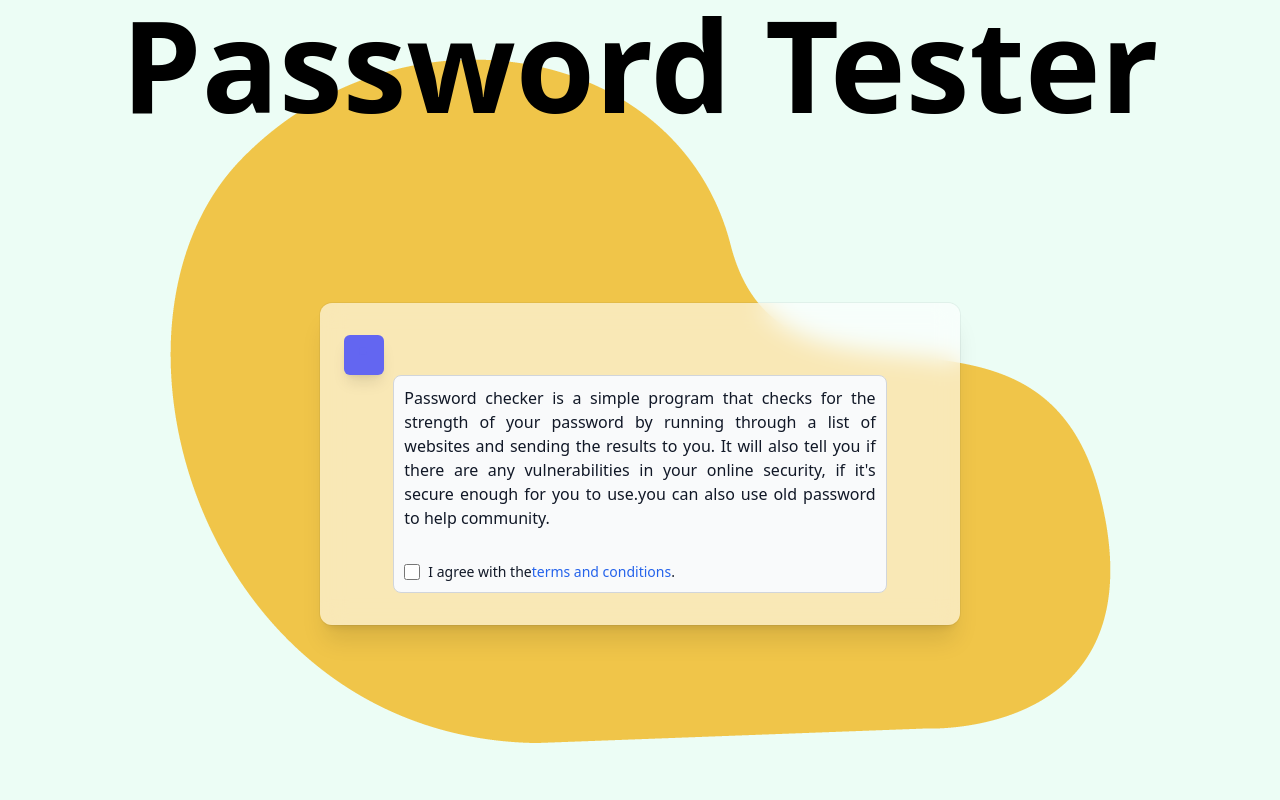
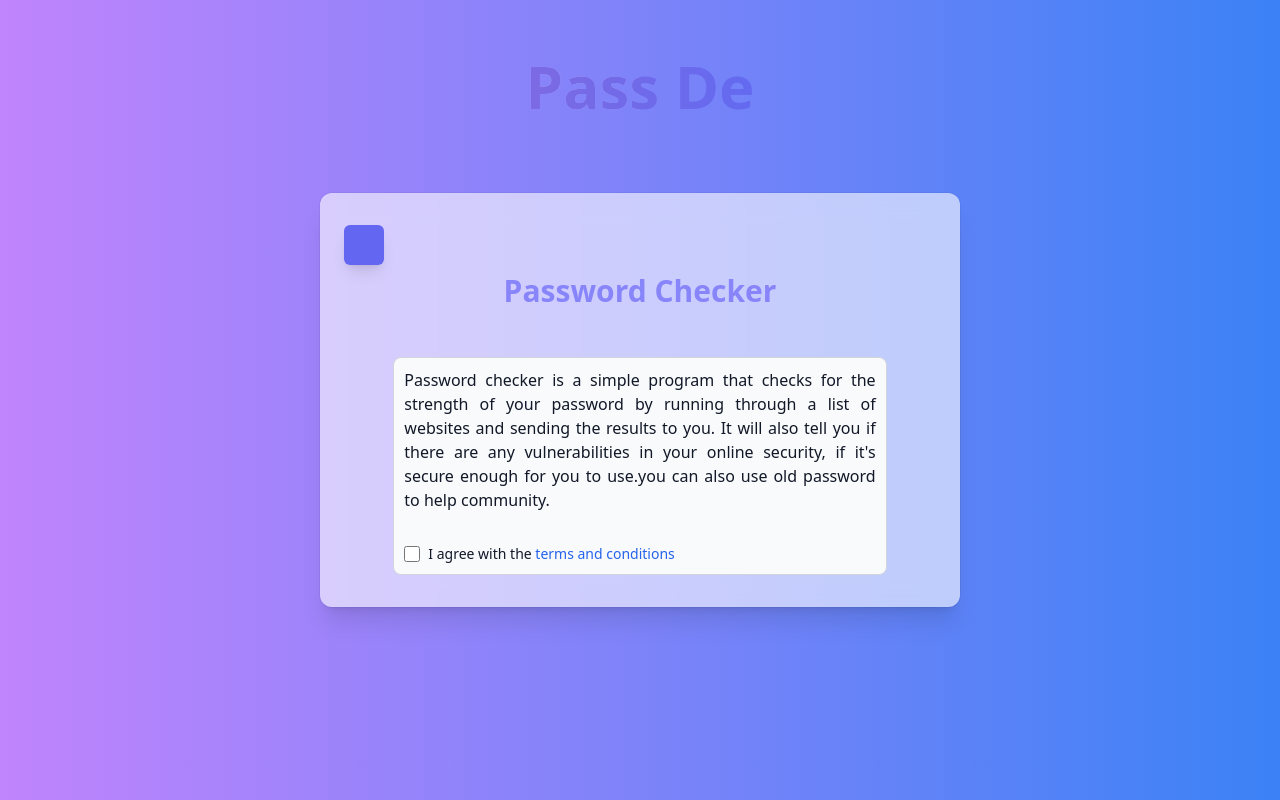
Before and after one commit to umairabbasDev/pass-de_client, a React (Vite) app: page / in a window 1280 px wide. Built offline with nearby package versions, Linux system fonts and the light colour scheme.

Commit message:
Updated UI

```diff
--- a/src/App.tsx
+++ b/src/App.tsx
@@ -2,11 +2,15 @@ import Background from "./components/layout/Background";
 import FetchForm from "./components/FetchForm";
 function App() {
   return (
-    <div className="h-screen w-screen grid grid-cols-1   grid-rows-4 justify-items-center   place-content-center bg-emerald-50 dark:bg-emerald-900 bg-center bg-no-repeat bg-hero-blob">
-      <div className=" row-end-1 ">
-        <h3 className="font-black text-9xl">Password Tester</h3>
-      </div>
-      <div className=" row-span-3 row-start-2 row-end-4 w-screen  flex justify-center items-center">
+    <div className="flex flex-col items-center justify-center h-screen bg-gradient-to-r from-purple-400 to-blue-500 relative">
+      <p style={{
+        backgroundImage: 'linear-gradient(to right, #6B46C1, #4F46E5), linear-gradient(to right, white 50%, transparent 50%)',
+        WebkitBackgroundClip: 'text',
+        backgroundClip: 'text',
+        WebkitTextFillColor: 'transparent',
+        textFillColor: 'transparent',
+      }} className="text-6xl font-bold absolute top-14 left-1/2 transform -translate-x-1/2 text-white opacity-40 z-10">Pass De</p>
+      <div className="row-span-3 row-start-2 row-end-4 w-screen flex justify-center items-center z-0">
         <Background>
           <FetchForm />
         </Background>
--- a/src/components/FetchForm.tsx
+++ b/src/components/FetchForm.tsx
@@ -8,11 +8,10 @@ type AddPass = {
   source: string;
 };
 
-const BASE_URL: any = `${
-  import.meta.env.MODE === "production"
-    ? import.meta.env.VITE_BASE_URL
-    : import.meta.env.VITE_BASE_URL_LOCAL
-}api/pass`;
+const BASE_URL: any = `${import.meta.env.MODE === "production"
+  ? import.meta.env.VITE_BASE_URL
+  : import.meta.env.VITE_BASE_URL_LOCAL
+  }api/pass`;
 
 // ********************************** start testing
 // import.meta.env.VITE_BA
@@ -63,14 +62,14 @@ const FetchForm = () => {
   return (
     <div className="flex justify-center items-center w-full h-full flex-col">
       {response && (
-        <div className="block text-lg font-extrabold mb-2   text-gray-900 dark:text-gray-300 ">
+        <div className="block text-lg font-extrabold mb-2 text-gray-900 dark:text-gray-300 ">
           Thanks for using our service
         </div>
       )}
 
       {!consent && (
         <div
-          className="block p-2.5 w-10/12  text-gray-900 bg-gray-50 rounded-lg border border-gray-300 focus:ring-blue-500 focus:border-blue-500 dark:bg-gray-700 dark:border-gray-600 dark:placeholder-gray-400 dark:text-white dark:focus:ring-blue-500 dark:focus:border-blue-500"
+          className="block p-2.5 w-10/12  text-gray-900 bg-gray-50 rounded-lg border border-gray-300 focus:ring-blue-500 focus:border-blue-500 dark:bg-gray-700 dark:border-gray-600 dark:placeholder-gray-400 dark:text-white dark:focus:ring-blue-500 dark:focus:border-blue-500 mt-12"
           id=""
         >
           <p className="text-justify">
@@ -93,14 +92,13 @@ const FetchForm = () => {
               htmlFor="consent"
               className="ml-2 text-sm font-medium text-gray-900 dark:text-gray-300"
             >
-              I agree with the
+              I agree with the {' '}
               <a
                 href="/"
                 className="text-blue-600 dark:text-blue-500 hover:underline"
               >
                 terms and conditions
               </a>
-              .
             </label>
           </div>
         </div>
@@ -150,8 +148,9 @@ const FetchForm = () => {
 
           {!response ? (
             <button
+              style={{ backgroundColor: '#8884fa' }}
               type="submit"
-              className="text-white bg-blue-700 hover:bg-blue-800 focus:ring-4 focus:outline-none focus:ring-blue-300 font-medium rounded-md text-sm w-full sm:w-auto px-5 py-2.5 text-center dark:bg-blue-600 dark:hover:bg-blue-700 dark:focus:ring-blue-800"
+              className="text-white bg-blue-700 hover:bg-blue-800 focus:ring-4 focus:outline-none focus:ring-#8884fa-300 font-medium rounded-md text-sm w-full sm:w-auto px-5 py-2.5 text-center dark:bg-#8884fa-600 dark:hover:bg-#8884fa-700 dark:focus:ring-#8884fa-800"
             >
               Submit
             </button>
--- a/src/components/layout/Background.tsx
+++ b/src/components/layout/Background.tsx
@@ -16,6 +16,7 @@ const Background = ({ children }: Props) => {
             alt="svg icon"
           />
         </span>
+        <h1 style={{ color: '#8884fa' }} className="text-3xl font-extrabold text-gray-800 text-center mt-2">Password Checker</h1>
       </div>
       <div className="flex justify-center justify-items-center w-full h-full">
         {children}
```
